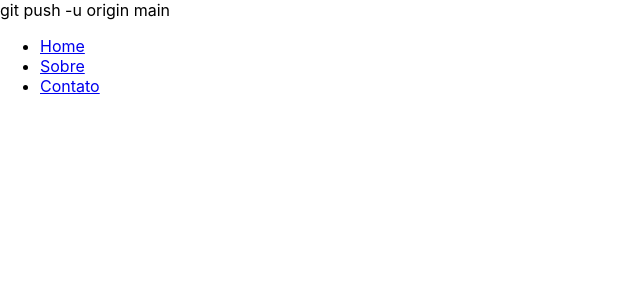
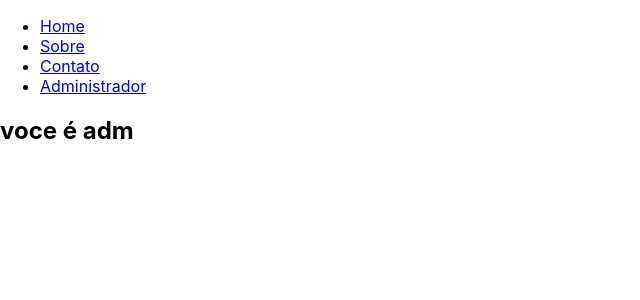
Before and after one commit to nitootin/react-pages, a React (Create React App) app: page /admin in a window 1280 px wide. Shown: the top 300 px of the page, without its empty margins (0-640 px from the left). Built offline with nearby package versions, Linux system fonts and the light colour scheme.

Commit message:
adicionando exemplos de role Admin

```diff
--- a/src/App.js
+++ b/src/App.js
@@ -4,17 +4,26 @@ import Navbar from './Components/Navbar';
 import Home from './Pages/Home';
 import Sobre from './Pages/Sobre';
 import Contato from './Pages/Contato';
+import Admin from './Pages/Admin';
+import PrivateRoute from './Components/PrivateRoute';
 
 function App() {
+
+  const user = {name:"ph", role:"Admin"};
+
+
   return (
-    <div className="App">git push -u origin main
+    <div className="App">
       <header className="App-header">
         <BrowserRouter>
-        <Navbar />
+        <Navbar user={user}/>
         <Routes>
           <Route path="/" element={<Home />} />
           <Route path="/sobre" element={<Sobre />} />
           <Route path="/contato" element={<Contato />} />
+          <Route path="/admin" element={<PrivateRoute user={user} requiredRole="Admin" element={ <Admin />}/>} />
+          <Route path="/erro" element={<h2>deu errado</h2>} />
+          <Route path="/negado" element={<h2>voce nao tem acesso </h2>} />
 
         </Routes>
 
--- a/src/Components/Navbar.jsx
+++ b/src/Components/Navbar.jsx
@@ -1,7 +1,8 @@
 import { Link } from "react-router-dom";
 
-const Navbar = () =>{
+const Navbar = ({user}) =>{
 
+    //npm install react-router-dom
     return(
 
         <nav>
@@ -9,6 +10,7 @@ const Navbar = () =>{
                 <li><Link to={"/"}> Home </Link></li>
                 <li><Link to={"/sobre"}> Sobre </Link></li>
                 <li><Link to={"/contato"}> Contato </Link></li>
+                {user.role === "Admin" && <li><Link to={"/admin"}> Administrador </Link></li>}
             </ul>
         </nav>
     )
--- /dev/null
+++ b/src/Components/PrivateRoute.js
@@ -0,0 +1,12 @@
+import { Navigate } from "react-router-dom";
+
+function PrivateRoute ({element: Components, user, requiredRole}){
+
+
+    return user.role === requiredRole ? Components :<Navigate to={"/negado"} />;
+
+
+
+}
+
+export default PrivateRoute;
--- /dev/null
+++ b/src/Pages/Admin.jsx
@@ -0,0 +1,12 @@
+const Admin = () => {
+
+    return(
+
+        <h2>voce é adm</h2>
+
+
+    )
+
+}
+
+export default Admin;
```
